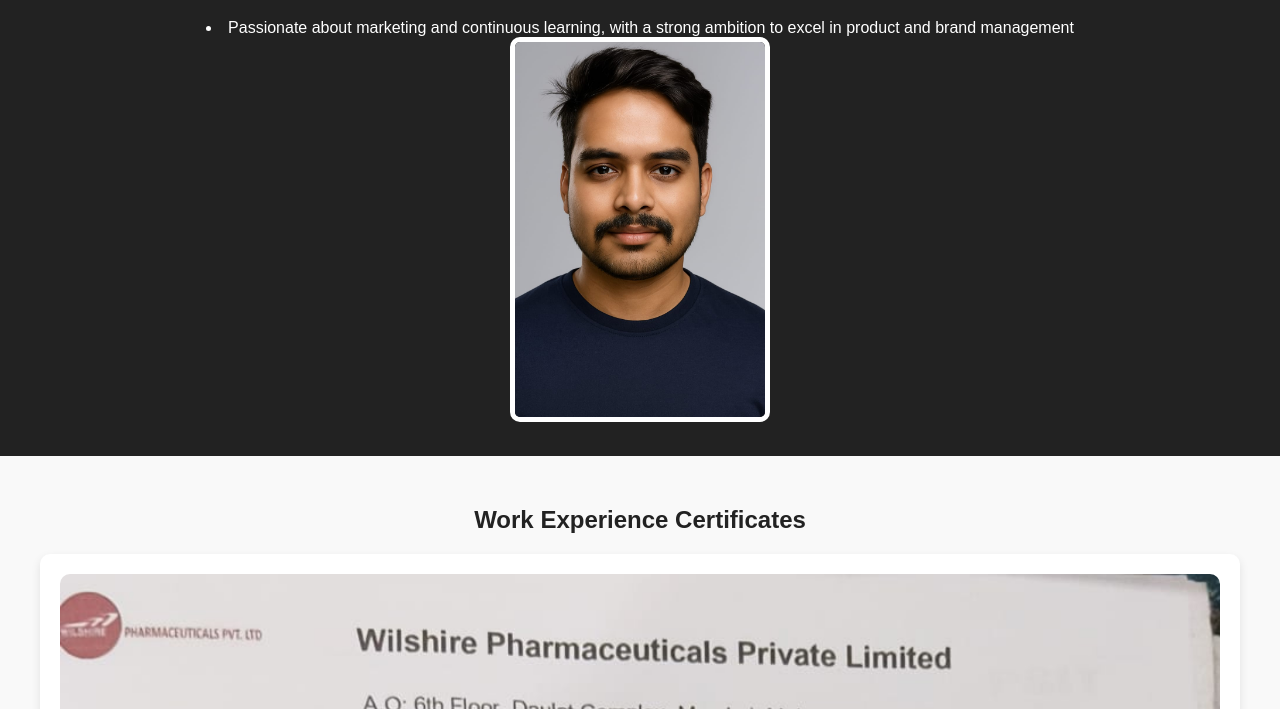
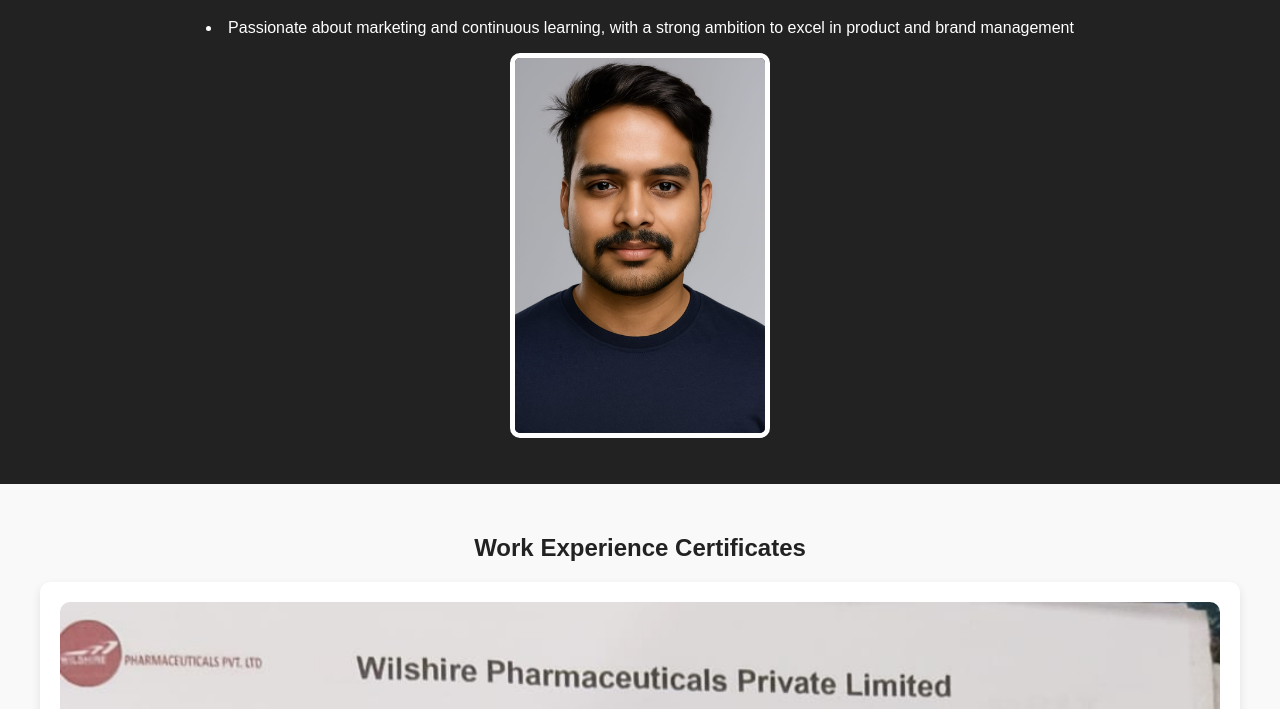
Before and after one commit to DigitalKP/certificate-collection, a plain HTML site: page index.html in a window 1280 px wide. Shown: the part 91-800 px from the top of the page. Drawn offline with Linux system fonts and the light colour scheme; files that its build step writes are made by us from their sources.

Commit message:
Update style.css

```diff
--- a/style.css
+++ b/style.css
@@ -64,3 +64,9 @@ footer {
     background: #222;
     color: white;
 }
+body img {
+  max-width: 100%;
+  height: auto;
+  display: block;
+  margin: 16px auto;
+}
```
